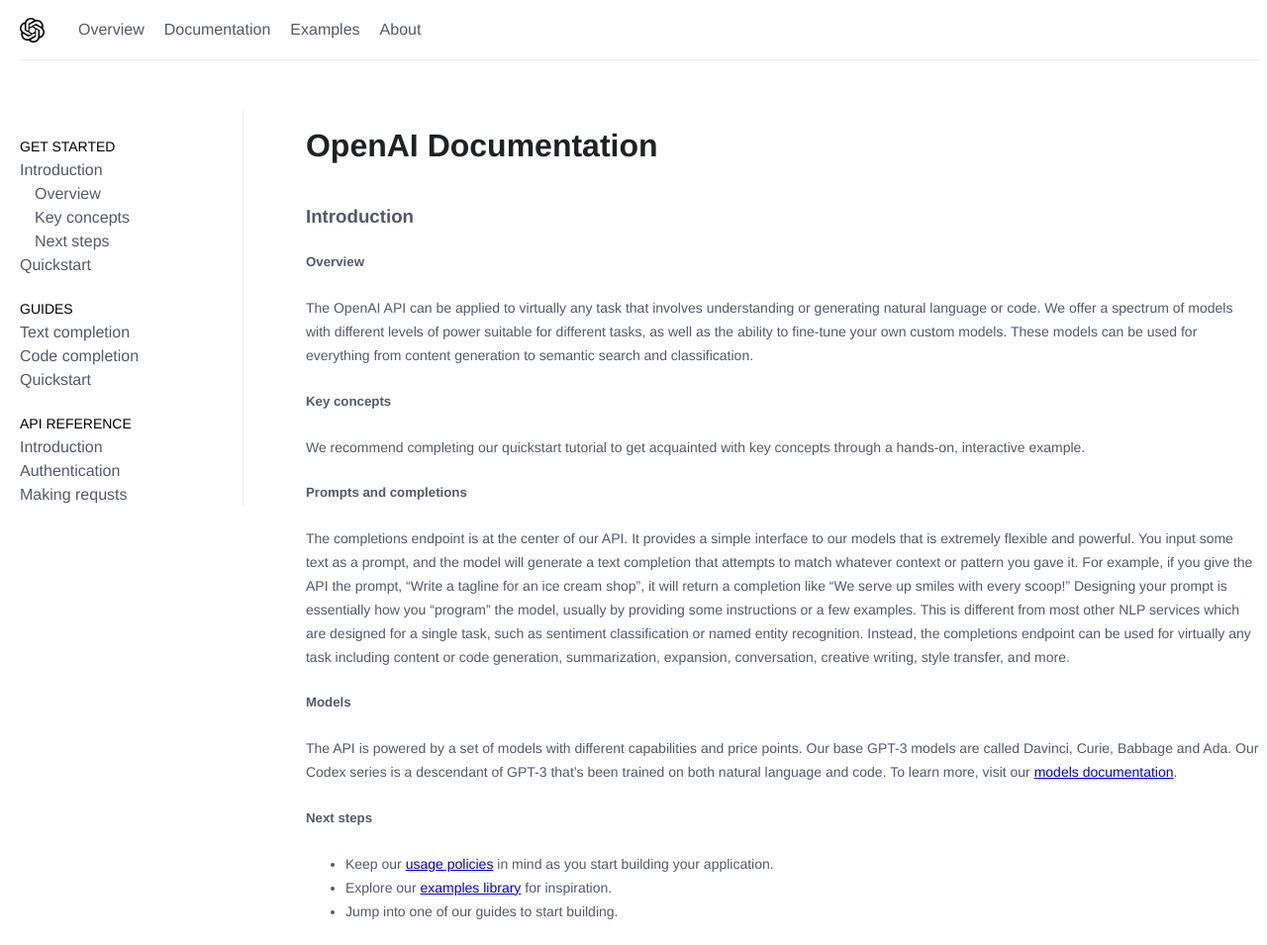
After one commit to LevonPython/OpenAI-Application, a Flask app: page /docs in a window 1280 px wide. The commit adds this page. Shown: the whole page at 99% size. Run offline with Flask 2, Linux system fonts and the light colour scheme.

Commit message:
new css styles added, js funcs added

```diff
--- a/app.py
+++ b/app.py
@@ -13,6 +13,14 @@
 @app.route('/examples')
 def examples():
     return render_template("examples.html")
+
+@app.route('/about')
+def about():
+    return render_template("about.html")
+
+@app.route('/docs')
+def docs():
+    return render_template("docs.html")
 
 @app.route("/animal", methods=['GET', 'POST'])
 def index():
--- /dev/null
+++ b/static/docs.css
@@ -0,0 +1,100 @@
+body {
+  font-size: 16px;
+  line-height: 24px;
+  color: #565869;
+  font-family: "ColfaxAI", Helvetica, sans-serif;
+  display: flex;
+  flex-direction: column;
+  align-items: stretch;
+  padding-top: 10px;
+  margin-left: 20px;
+}
+h1 {
+  font-size: 32px;
+  line-height: 40px;
+  font-weight: bold;
+  color: #202123;
+  margin: 16px 0 40px;
+}
+.pheader{
+ padding-bottom: 10px;
+ margin: 0 0 50px 0;
+ border-bottom: 1px solid #ececf1;
+ background-color: #fff;
+}
+.pheader-left{
+ display: flex;
+}
+.pheader-nav {
+ align-items: start;
+ display: flex;
+ margin: 0 10px 0 24px;
+ color: #6e6e80;
+ cursor: pointer;
+}
+.nav-item {
+ padding: 0 10px 0 10px;
+}
+.nav-item:link, .nav-item:visited
+{
+ color: #565869;
+ text-decoration: none;
+}
+.nav-item:hover{
+ color: #17181c;
+}
+.nav-item:active{
+ color: #10a37f;
+}
+.subheading {
+ color: black;
+ font-size: 14px;
+}
+.sub-subheadings {
+ padding-top: 20px;
+}
+.desc-text {
+font-size: 14px;
+}
+.docs-navy {
+ width: 18%;
+ height: 100%;
+ overflow-x: hidden;
+ padding-top: 2%;
+ border-right: 1px solid #ececf1;
+}
+.scroll-link{
+ display: block;
+ color: #565869;
+ text-decoration: none;
+}
+.scroll-link:hover{
+ color: #17181c;;
+}
+.scroll-link:active{
+ background: #e6f3f3;
+ color: #10a37f;
+}
+.sub-blocks {
+  display: none;
+  margin: 0;
+  padding-left: 15px;
+  list-style: none;
+}
+.first-main-block {
+ display:block;
+}
+.docs-body {
+ margin-left: 5%;
+ flex: 1;
+}
+.wrapper {
+  display: flex;
+  flex-direction: row;
+}
+.body-text {
+ display: none;
+}
+#body-intro {
+ display: block;
+}
--- /dev/null
+++ b/static/docs.js
@@ -0,0 +1,56 @@
+// get all main links
+const mainLinks = document.querySelectorAll('.main-blocks');
+
+// add event listener to each main link
+mainLinks.forEach(link => {
+  link.addEventListener('click', (event) => {
+    // prevent default behavior of link click
+    event.preventDefault();
+
+    // get sub-blocks for this main link
+    const subBlocks = link.nextElementSibling;
+
+    // toggle visibility of sub-blocks
+    subBlocks.style.display = subBlocks.style.display === 'none' ? 'block' : 'none';
+
+    // hide sub-blocks of other main links
+    mainLinks.forEach(otherLink => {
+      if (otherLink !== link) {
+        otherLink.nextElementSibling.style.display = 'none';
+      }
+    });
+
+
+/* show/hide body blocks depending on clicked main-block*/
+    // get the ID of the corresponding body text
+    const target = link.dataset.target;
+
+    // select the corresponding body text element
+    const bodyText = document.getElementById(target);
+
+    // show the selected body text element and hide others
+    document.querySelectorAll('.body-text').forEach(text => {
+      if (text === bodyText) {
+        text.style.display = 'block';
+      } else {
+        text.style.display = 'none';
+      }
+    });
+  });
+});
+
+// get all nav links
+const navLinks = document.querySelectorAll('.nav-item');
+
+// add event listener to each nav link
+navLinks.forEach(link => {
+  link.addEventListener('click', () => {
+    // remove active class from all nav links
+    navLinks.forEach(otherLink => {
+      otherLink.classList.remove('active');
+    });
+
+    // add active class to clicked nav link
+    link.classList.add('active');
+  });
+});
--- a/static/examples.css
+++ b/static/examples.css
@@ -42,7 +42,7 @@
  display: flex;
 }
 .pheader-nav {
- align-items: center;
+ align-items: start;
  display: flex;
  margin: 0 10px 0 24px;
  color: #6e6e80;
@@ -96,3 +96,6 @@
 .nav-item:hover{
  color: #17181c;
 }
+.nav-item:active{
+ color: #10a37f;
+}
--- a/static/main.css
+++ b/static/main.css
@@ -95,3 +95,6 @@
 .nav-item:hover{
  color: #17181c;
 }
+.nav-item:active{
+ color: #10a37f;
+}
--- /dev/null
+++ b/templates/docs.html
@@ -0,0 +1,152 @@
+<!DOCTYPE html>
+<html>
+    <head>
+        <title>OpenAI Application Examples</title>
+  <link rel="stylesheet" href="{{ url_for('static', filename='docs.css') }}" />
+<link
+    rel="shortcut icon"
+    href="{{ url_for('static', filename='chatgpt.png') }}"
+  />
+    </head>
+    <body>
+        <div class="pheader">
+            <div class="pheader-container">
+                <div class="pheader-left">
+                    <a href="/">
+                        <img width="25px" height="25px" src="{{ url_for('static', filename='chatgpt.png')}}" />
+                    </a>
+                        <div class="pheader-nav pheader-menu-active">
+                            <a class="nav-item active" href="/">Overview</a>
+                            <a class="nav-item" href="/docs">Documentation</a>
+                            <a class="nav-item" href="/examples">Examples</a>
+                            <a class="nav-item about" href="/about">About</a>
+                        </div>
+                </div>
+                <div class="pheader-right">
+                </div>
+            </div>
+        </div>
+    <div class="wrapper">
+        <div class="docs-navy">
+            <div class="side-nav-section">
+                <div class="side-nav-header subheading">GET STARTED</div>
+                <a class="scroll-link main-blocks" href="#" data-target="body-intro">Introduction</a>
+                <ul class="sub-blocks first-main-block">
+                    <li><a class="scroll-link side-nav-item side-nav-child active" href="/docs#overview">Overview</a></li>
+                    <li><a class="scroll-link side-nav-item side-nav-child" href="/docs#keys">Key concepts</a></li>
+                    <li><a class="scroll-link side-nav-item side-nav-child" href="/docs#nextsteps_intro">Next steps</a></li>
+                </ul>
+            </div>
+            <div class="side-nav-section">
+                <a class="scroll-link main-blocks" href="/docs#quickstart" data-target="body-quickstart">Quickstart</a>
+                <ul class="sub-blocks">
+                    <li><a class="scroll-link side-nav-item side-nav-child active" href="/docs#overview">Overview</a></li>
+                </ul>
+            </div>
+            <div class="side-nav-section"></div>
+            <div class="side-nav-section">
+                <div class="side-nav-header subheading sub-subheadings">GUIDES</div>
+                <a class="scroll-link main-blocks" href="#" data-target="body-intro-guide">Text completion</a>
+                <ul class="sub-blocks">
+                    <li><a class="scroll-link side-nav-item side-nav-child active" href="#">Introduction</a></li>
+                    <li><a class="scroll-link side-nav-item side-nav-child" href="#">Prompt design</a></li>
+                    <li><a class="scroll-link side-nav-item side-nav-child" href="#">Insertin text</a></li>
+                </ul>
+            </div>
+            <div class="side-nav-section">
+                <a class="scroll-link main-blocks" href="#" data-target="body-code-completion">Code completion</a>
+                <ul class="sub-blocks">
+                    <li><a class="scroll-link side-nav-item side-nav-child active" href="#">Introduction</a></li>
+                </ul>
+            </div>
+            <div class="side-nav-section">
+                <a class="scroll-link main-blocks" href="/docs#quickstart" data-target="body-quickstart">Quickstart</a>
+                <ul class="sub-blocks">
+                    <li><a class="scroll-link side-nav-item side-nav-child active" href="/docs#overview">Overview</a></li>
+                </ul>
+            </div>
+            <div class="side-nav-section"></div>
+            <div class="side-nav-section">
+                <div class="side-nav-header subheading sub-subheadings">API REFERENCE</div>
+                <a class="scroll-link main-blocks" href="#" data-target="body-intro-api">Introduction</a>
+                <ul class="sub-blocks">
+                    <li><a class="scroll-link side-nav-item side-nav-child active" href="/docs#overview">Overview</a></li>
+                </ul>
+            </div>
+            <div class="side-nav-section">
+                <a class="scroll-link main-blocks" href="#" data-target="body-intro-auth">Authentication</a>
+                <ul class="sub-blocks">
+                    <li><a class="scroll-link side-nav-item side-nav-child active" href="/docs#overview">Overview</a></li>
+                </ul>
+            </div>
+            <div class="side-nav-section">
+                <a class="scroll-link main-blocks" href="#" data-target="body-intro-make-requests">Making requsts</a>
+                <ul class="sub-blocks">
+                    <li><a class="scroll-link side-nav-item side-nav-child active" href="/docs#overview">Overview</a></li>
+                </ul>
+            </div>
+        </div>
+        <div class="docs-body">
+            <h1>OpenAI Documentation</h1>
+                <div class="body-text" id="body-intro">
+                    <h3 id="intro">Introduction</h3>
+                    <h5 id="Overview">Overview</h5>
+                    <p class="desc-text">
+                    The OpenAI API can be applied to virtually any task that involves understanding or generating natural language or code. We offer a spectrum of models with different levels of power suitable for different tasks, as well as the ability to fine-tune your own custom models. These models can be used for everything from content generation to semantic search and classification.
+                    </p>
+                    <h5 id="keys">Key concepts</h5>
+                    <p class="desc-text">We recommend completing our quickstart tutorial to get acquainted with key concepts through a hands-on, interactive example.</p>
+                    <h5>Prompts and completions</h5>
+                    <p class="desc-text">
+                    The completions endpoint is at the center of our API. It provides a simple interface to our models that is extremely flexible and powerful. You input some text as a prompt, and the model will generate a text completion that attempts to match whatever context or pattern you gave it. For example, if you give the API the prompt, “Write a tagline for an ice cream shop”, it will return a completion like “We serve up smiles with every scoop!”
+
+Designing your prompt is essentially how you “program” the model, usually by providing some instructions or a few examples. This is different from most other NLP services which are designed for a single task, such as sentiment classification or named entity recognition. Instead, the completions endpoint can be used for virtually any task including content or code generation, summarization, expansion, conversation, creative writing, style transfer, and more.
+
+                </p>
+                <h5>Models</h5>
+                <p class="desc-text">The API is powered by a set of models with different capabilities and price points. Our base GPT-3 models are called Davinci, Curie, Babbage and Ada. Our Codex series is a descendant of GPT-3 that’s been trained on both natural language and code. To learn more, visit our <a href="#models">models documentation</a>.
+
+                </p>
+                <h5 id="nextsteps_intro">Next steps</h5>
+                <div class="desc-text">
+                    <ul>
+                        <li>Keep our <a href="#usage_policies">usage policies</a> in mind as you start building your application.</li>
+                        <li>Explore our <a href="/examples">examples library</a> for inspiration.</li>
+                        <li>Jump into one of our guides to start building.</li>
+                    </ul>
+                </div>
+                </div>
+                <div class="body-text" id="body-quickstart">
+                    <h3>Quickstart</h3>
+                    <h5>Next steps</h5>
+                        <div class="desc-text">
+                        <p>To get inspired and learn more about designing prompts for different tasks:</p>
+                        <ul>
+                            <li>Read our completion guide.</li>
+                            <li>Explore our library of <a href="/examples">example prompts</a>.</li>
+                            <li>Start experimenting in the <a href="https://platform.openai.com/playground">Playground</a>.</li>
+                            <li>Keep our <a href="#usage_policies">usage policies</a> in mind as you start building.</li>
+                        </ul>
+                        </div>
+                </div>
+                <div class="body-text">
+                    <h3>Libraries</h3>
+                    <p>Some text</p>
+                </div>
+                <div class="body-text">
+                    <h3 id="models">Models</h3>
+                    <p>Some text</p>
+                </div>
+                <div class="body-text">
+                    <h3>Tutorials</h3>
+                    <p>Some text</p>
+                </div>
+                <div class="body-text">
+                    <h3 id="usage_policies">Usage Policies</h3>
+                    <p>Some text</p>
+                </div>
+        </div>
+    </div>
+    <script src="/static/docs.js"></script>
+    </body>
+</html>
--- a/templates/main.html
+++ b/templates/main.html
@@ -12,11 +12,14 @@
         <div class="pheader">
             <div class="pheader-container">
                 <div class="pheader-left">
-                    <img width="25px" height="25px" src="{{ url_for('static', filename='chatgpt.png')}}" />
+                    <a href="/">
+                        <img width="25px" height="25px" src="{{ url_for('static', filename='chatgpt.png')}}" />
+                    </a>
                         <div class="pheader-nav pheader-menu-active">
                             <a class="nav-item active" href="/">Overview</a>
                             <a class="nav-item" href="/docs">Documentation</a>
                             <a class="nav-item" href="/examples">Examples</a>
+                            <a class="nav-item about" href="/about">About</a>
                         </div>
                 </div>
                 <div class="pheader-right">
```
Also changed, not shown: static/about.css (added, +52 -0 lines), templates/about.html (added, +49 -0 lines), templates/examples.html (+6 -3 lines), 3 other files.
